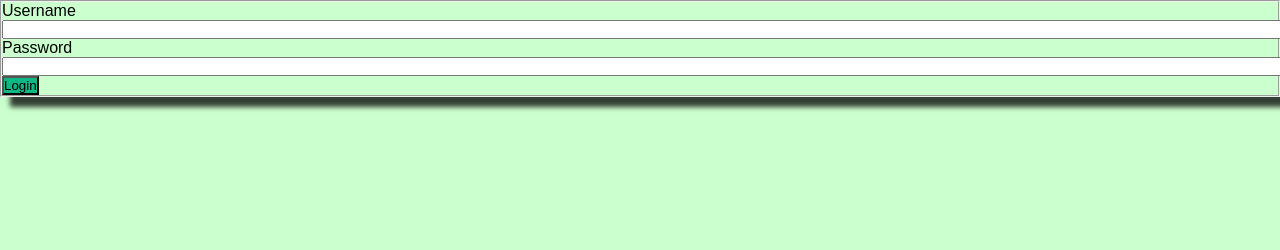
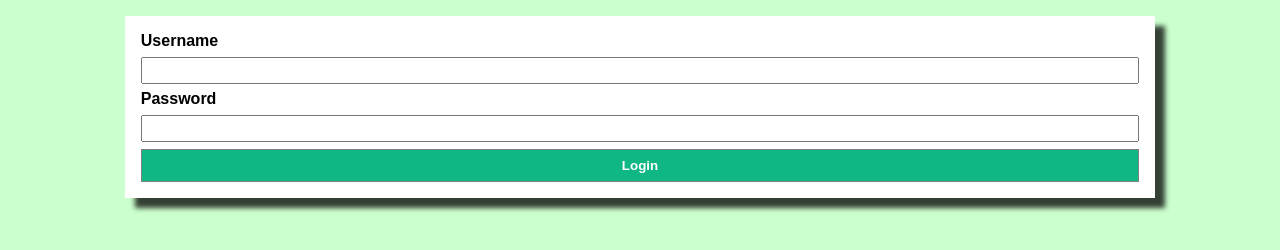
Before and after one commit to LuisSanchez01/codeup-web-exercises, a plain HTML site: page login-form.html in a window 1280 px wide. Drawn offline with Linux system fonts and the light colour scheme.

Commit message:
add login-form.html, css/login.css, css/messages.css and messages.html

```diff
--- a/CSS/login.css
+++ b/CSS/login.css
@@ -11,6 +11,8 @@ body, html {
 }
 
 form {
+    font-size: 1em;
+    padding: 1em;
     /* This form should be separated from other elements by 1em */
     /* There must be 1em between the content and the border of this element */
 }
@@ -19,30 +21,43 @@ fieldset {
     -webkit-box-shadow: 10px 10px 5px 0 rgba(0,0,0,0.75);
     -moz-box-shadow: 10px 10px 5px 0 rgba(0,0,0,0.75);
     box-shadow: 10px 10px 5px 0 rgba(0,0,0,0.75);
+    padding: 1em;
+    border: none;
+    background-color: white;
     /* There must be 1em between the content and the border of this element */
     /* It should have no border */
     /* Its background should be white */
 }
 
 .width-80 {
+    width: 80%;
+    margin: auto;
     /* The element with this class should be 80% of the width and it must be centered */
     /* Read how to center elements with margin here: http://learnlayout.com/margin-auto.html*/
 }
 
 .form-group {
+    width: 100%;
+    border-spacing: .5em;
     /* This element must use 100% of the width */
     /* It should have a separation of .5em from elements on top of it and below it*/
 }
 
 .form-label {
+    font-weight: bold;
     /* The text of a label must be bold */
 }
 
 .btn-block {
+    width: 100%;
     /* This element should use 100% of the width */
 }
 
 .btn {
+    color: white;
+    padding: 8px;
+    font-weight: bold;
+    border: 1px solid grey;
     /* There must be a separation of 8px between the text and the border of this element */
     /* The text color of this element should be white and bold */
     /* The border of this element should be 1px, and its color should be light grey */
@@ -50,11 +65,15 @@ fieldset {
 }
 
 .form-control {
+    padding-top: 4px;
+    padding-bottom: 4px;
+    margin-top: .5em;
+    margin-bottom: .5em;
     /* There must be 4px on top of the text and below the text of an input with this class */
     /* It should have a separation of .5em from elements on top of it and below it */
 
     /* You'll need to use the `calc` function to make the width of this element match the width of the button */
     /* See the example at: https://developer.mozilla.org/en-US/docs/Web/CSS/calc */
     /* HINT: Examples are available at: https://glitch.com/~input-button-width */
-    width: 100%;
+    width: calc(100% - 4px);
 }
```
Also changed, not shown: CSS/box-model-lecture.css (+14 -0 lines), CSS/messages.css (added, +7 -0 lines), css-box-model-lecture.html (+1 -1 lines), messages.html (added, +23 -0 lines).
